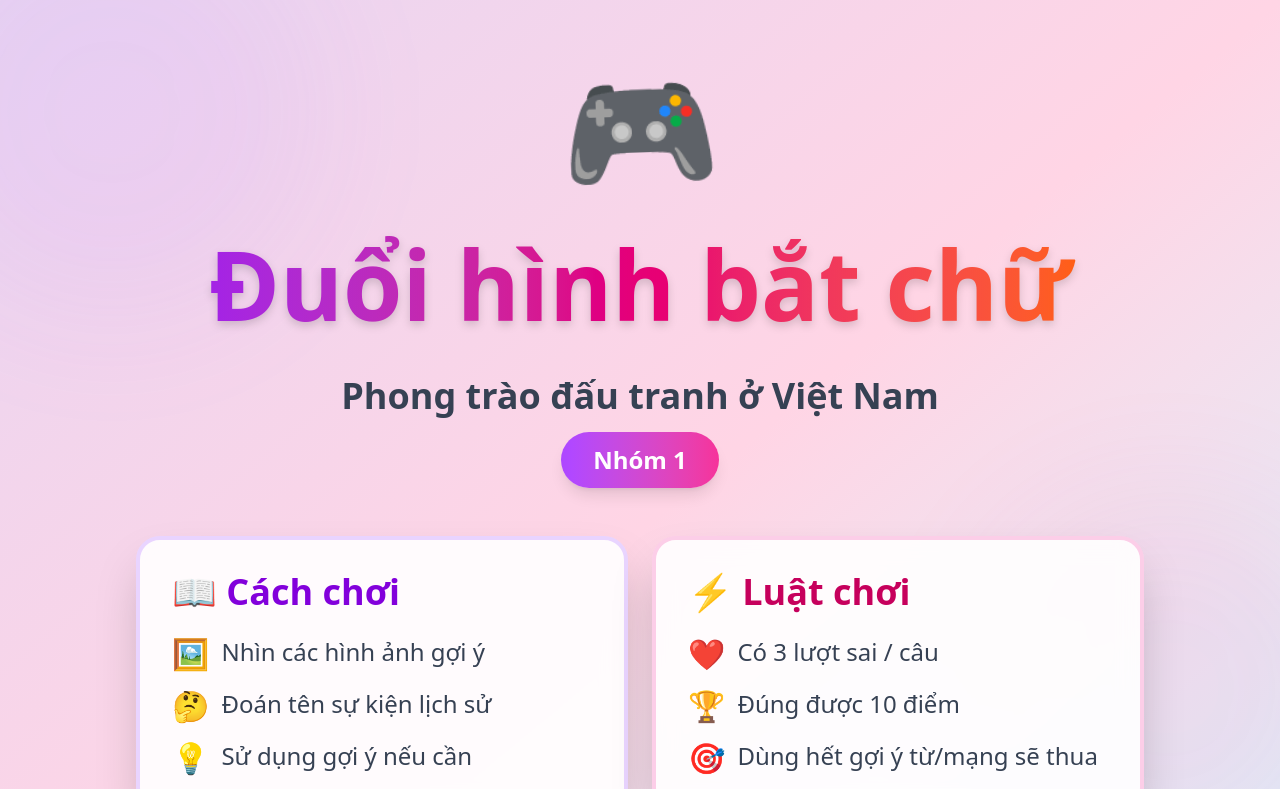
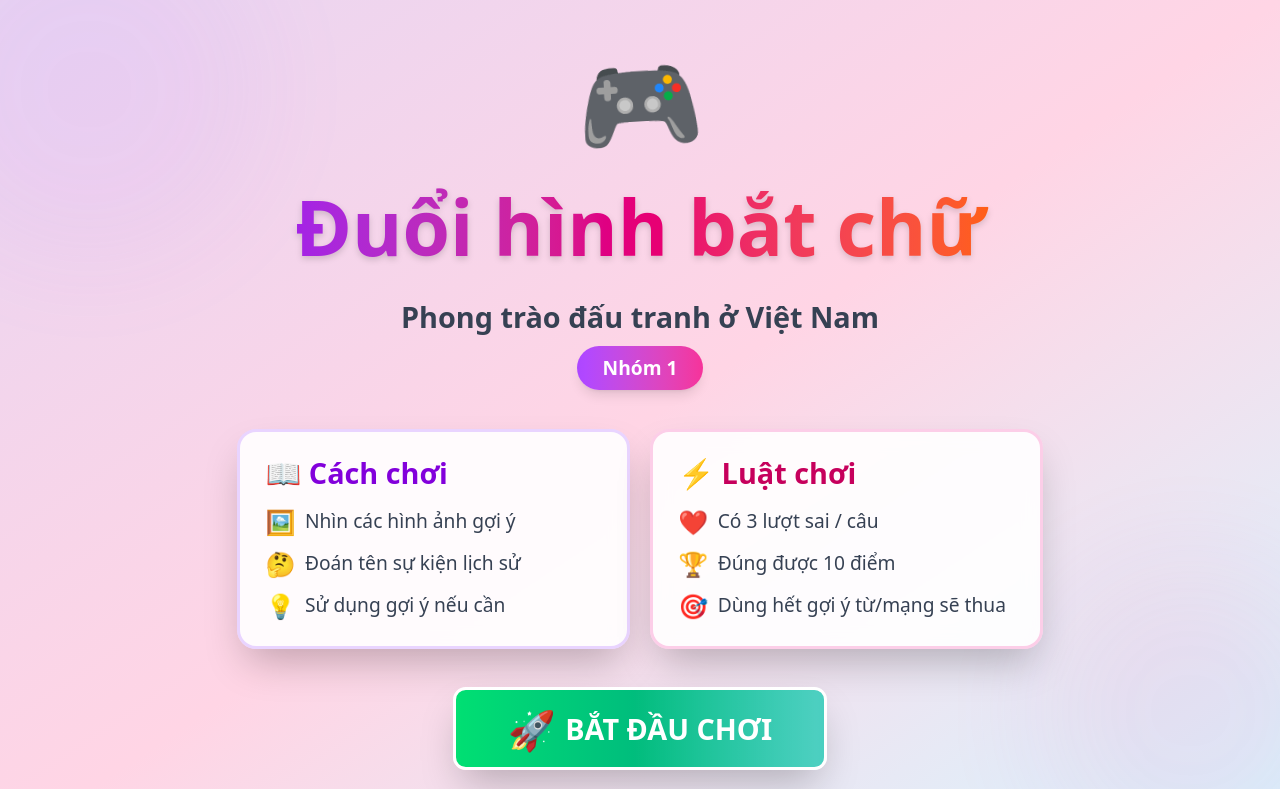
Before and after one commit to dangkhoipham80/chip, a React (Vite) app: page / in a window 1280 px wide. Shown: the top 789 px of the page. Built offline with nearby package versions, Linux system fonts and the light colour scheme.

Commit message:
feat: Implement global styling, theme variables, and custom animations.

```diff
--- a/src/index.css
+++ b/src/index.css
@@ -66,3 +66,8 @@ body {
   0%, 100% { transform: translateY(0); }
   50% { transform: translateY(-10px); }
 }
+
+/* Force 80% zoom */
+html {
+  zoom: 0.8;
+}
```
